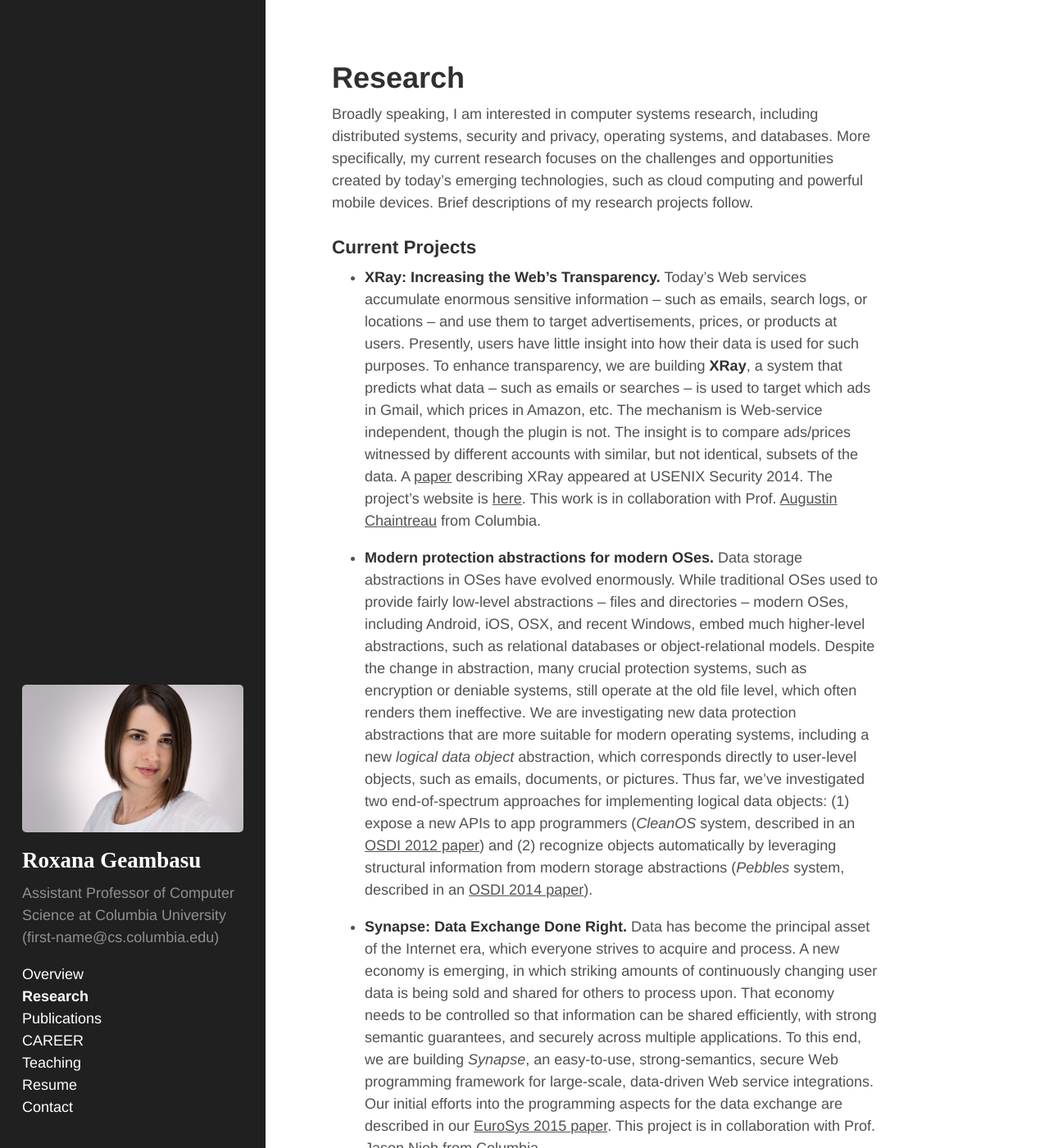
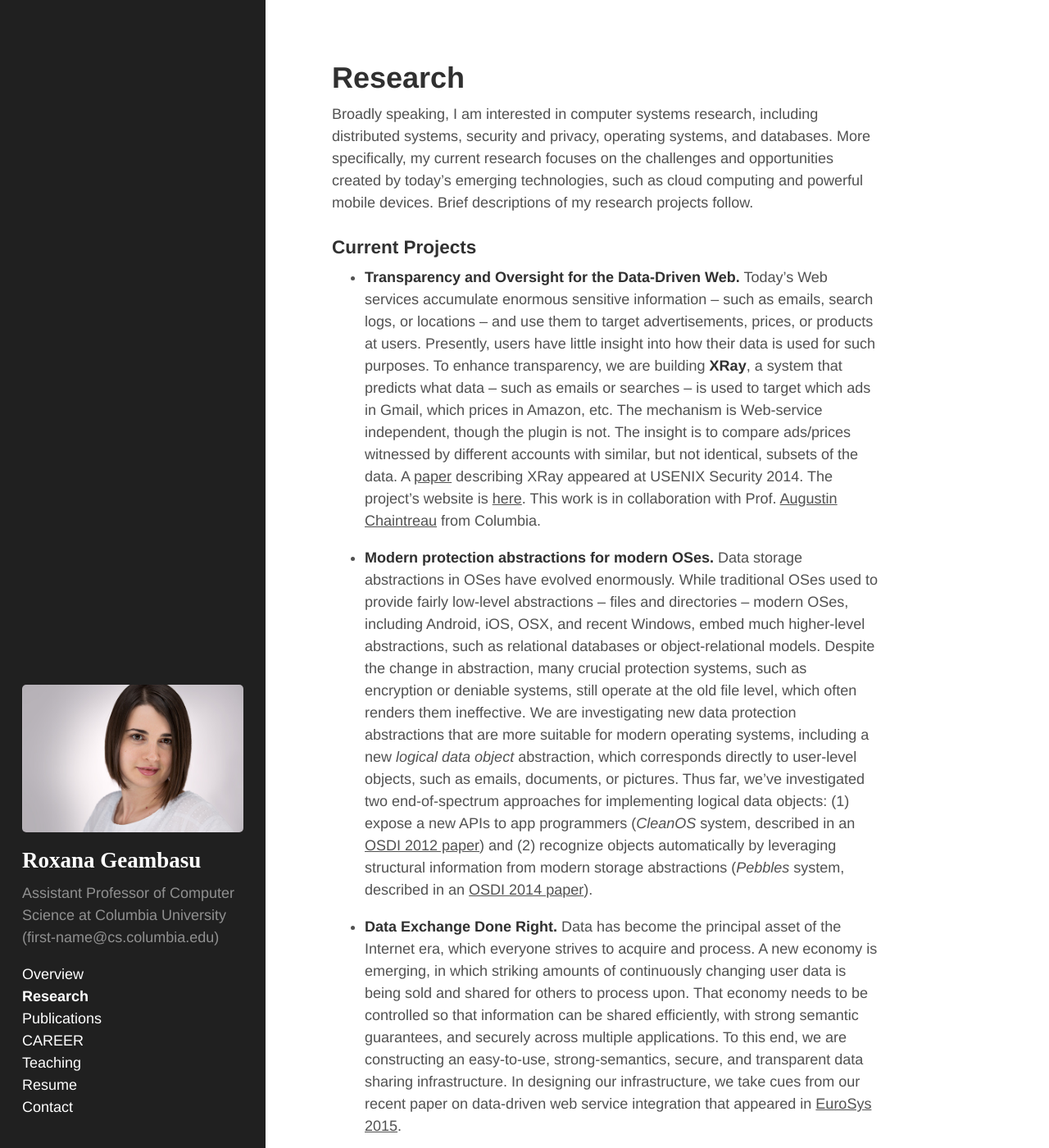
Before and after one commit to roxanageambasu/roxanageambasu.github.io, a Jekyll site: the page built from 01-research.md, in a window 1280 px wide and 1400 px high. Shown: the whole window at 82% size. Built offline with Jekyll 4.4.1, drawn with Linux system fonts in a browser that asks for light colours; Markdown is read by kramdown in place of the engine named in the settings.

Commit message:
nico's comment

```diff
--- a/01-research.md
+++ b/01-research.md
@@ -11,7 +11,7 @@ computing and powerful mobile devices.  Brief descriptions of my research projec
 
 ### Current Projects
 
-* **XRay: Increasing the Web's Transparency.**
+* **Transparency and Oversight for the Data-Driven Web.**
   Today's Web services accumulate enormous sensitive information -- such as emails, search logs, or locations -- and use them to target advertisements, prices, or products at users. Presently, users have little insight into how their data is used for such purposes. To enhance transparency, we are building **XRay**, a system that predicts what data -- such as emails or searches -- is used to target which ads in Gmail, which prices in Amazon, etc. The mechanism is Web-service independent, though the plugin is not. The insight is to compare ads/prices witnessed by different accounts with similar, but not identical, subsets of the data.  A [paper]({{ site.baseurl }}/publications/usenixsec2014xray.pdf) describing XRay appeared at USENIX Security 2014.  The project's website is [here](http://xray.cs.columbia.edu). This work is in collaboration with Prof. [Augustin Chaintreau](http://www.cs.columbia.edu/~augustin/) from Columbia.
 
 * **Modern protection abstractions for modern OSes.**
@@ -20,18 +20,15 @@ that are more suitable for modern operating systems, including a new *logical da
 to user-level objects, such as emails, documents, or pictures. Thus far, we've investigated two end-of-spectrum approaches for
 implementing logical data objects: (1) expose a new APIs to app programmers (*CleanOS* system, described in an [OSDI 2012 paper]({{ site.baseurl }}/publications/osdi2012cleanos.pdf)) and (2) recognize objects automatically by leveraging structural information from modern storage abstractions (*Pebbles* system, described in an [OSDI 2014 paper]({{ site.baseurl }}/publications/osdi2014pebbles.pdf)).
 
-* **Synapse: Data Exchange Done Right.**
+* **Data Exchange Done Right.**
 Data has become the principal asset of the Internet era, which everyone strives
 to acquire and process. A new economy is emerging, in which striking amounts of continuously
 changing user data is being sold and shared for others to process upon. That economy
 needs to be controlled so that information can be shared efficiently, with strong semantic
-guarantees, and securely across multiple applications. To this end, we are building <i>Synapse</i>,
-an easy-to-use, strong-semantics, secure Web programming framework for large-scale,
-data-driven Web service integrations. Our initial efforts into the programming
-aspects for the data exchange are described in our
-[EuroSys 2015 paper]({{ site.baseurl }}/publications/eurosys2015synapse.pdf).
-This project is in collaboration with Prof.
-[Jason Nieh](http://www.cs.columbia.edu/~nieh/) from Columbia.
+guarantees, and securely across multiple applications. To this end, we are constructing
+an easy-to-use, strong-semantics, secure, and transparent data sharing infrastructure.
+In designing our infrastructure, we take cues from our recent paper on data-driven
+web service integration that appeared in [EuroSys 2015]({{ site.baseurl }}/publications/eurosys2015synapse.pdf).
 
 * **vTube: An Interactive Repository of Executable Content for Long-term Content Preservation.**
 Humongous amounts of data, software, and research artifacts are being produced today, including photos, documents, games, applications, and
```
